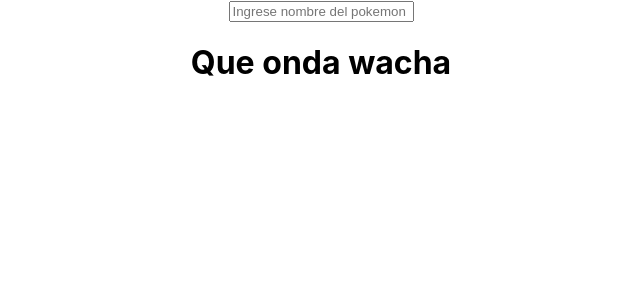
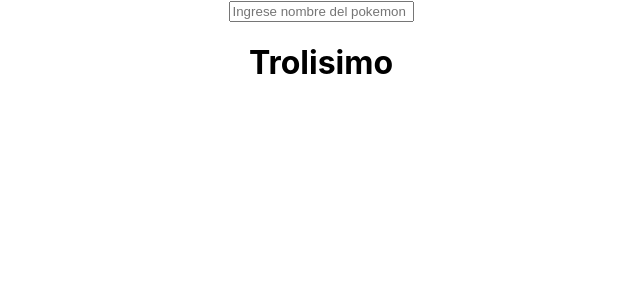
Before and after one commit to AlmadaBraian/pokedex, a React (Create React App) app: page / in a window 1280 px wide. Shown: the top 300 px of the page, without its empty margins (319-959 px from the left). Built offline with nearby package versions, Linux system fonts and the light colour scheme.

Commit message:
commit message arreglando cosas

```diff
--- a/src/App.js
+++ b/src/App.js
@@ -4,7 +4,7 @@
 import Tabla from './components/Tabla';
 import "./App.css";
 
-let pokeArray = [];
+var pokeArray = [];
 
 class Pokemon {
   constructor(nombre,dato,tipo,img1,img2){
@@ -36,10 +36,10 @@
       setPokemonImageBack(res.data.sprites.back_default);
       setPokemonData(toArray);
 
-      pokeArray.push(new Pokemon(pokemon, toArray, res.data.types[0].type.name, res.data.sprites.front_default, res.data.sprites.back_default));
+      //pokeArray.push(new Pokemon(pokemon, toArray, res.data.types[0].type.name, res.data.sprites.front_default, res.data.sprites.back_default));
 
       //pokeArray.forEach(element => console.log(element));
-      console.log(pokeArray[0]);
+      //console.log(pokeArray[0]);
 
       //console.log(poke);
       //console.log(pokemonImage);
@@ -70,7 +70,7 @@
           />
         </label>
       </form>
-      <Tabla/>
+
       {pokemonData.map((data) => (
         <div className="container">
           <img />
@@ -108,6 +108,7 @@
           </div>
         </div>
       ))}
+      <Tabla/>
     </div>
   );
 };
--- a/src/components/Tabla.js
+++ b/src/components/Tabla.js
@@ -1,9 +1,9 @@
-import React, {Component} from "react";
+import React, { useEffect, useState, Component } from "react";
 
-class Tabla extends Component {
-    render() {
-        return <h1>Que onda wacha</h1>
-    }
+const Tabla = pokemon => {
+    //console.log(pokemon)
+    return <h1>Trolisimo</h1>
 }
 
+
 export default Tabla
```
Also changed, not shown: 1 other file (tests, documents, lock files or other folders).
